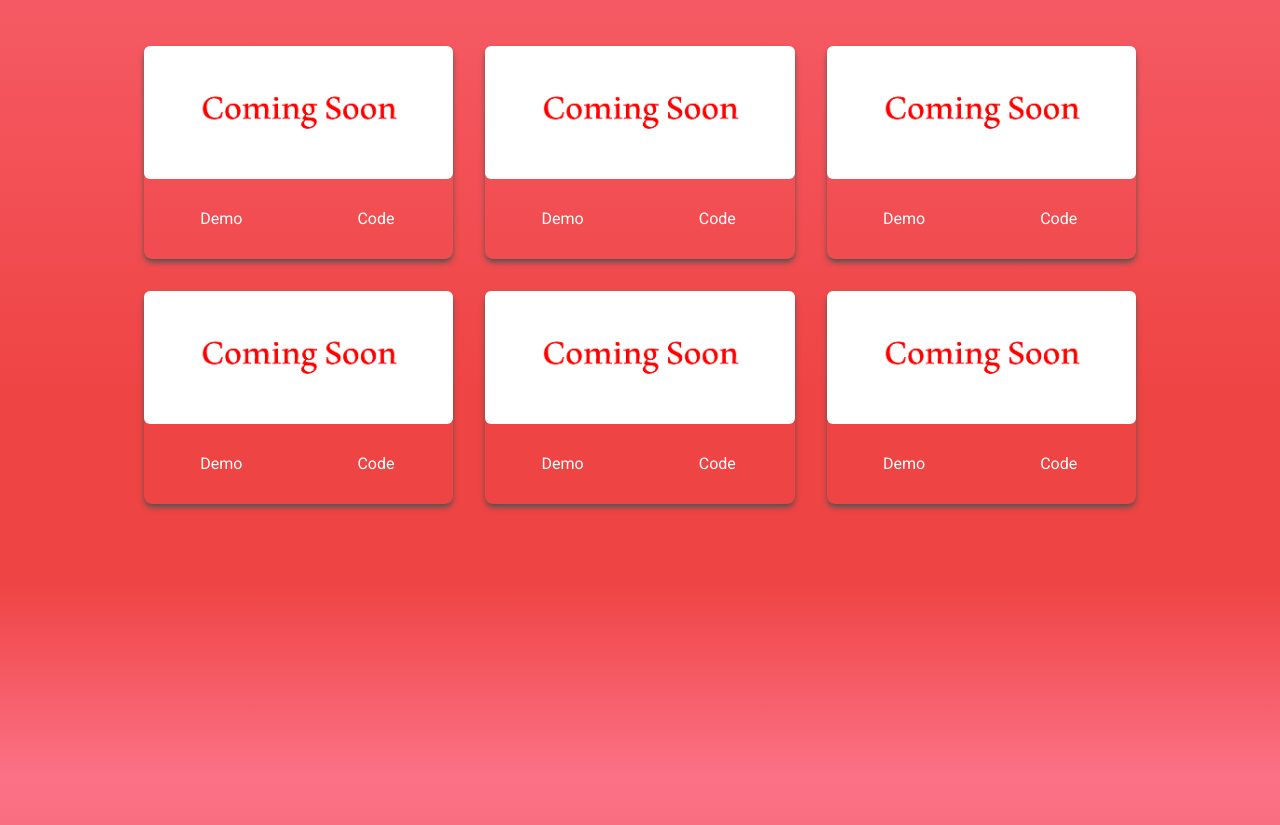
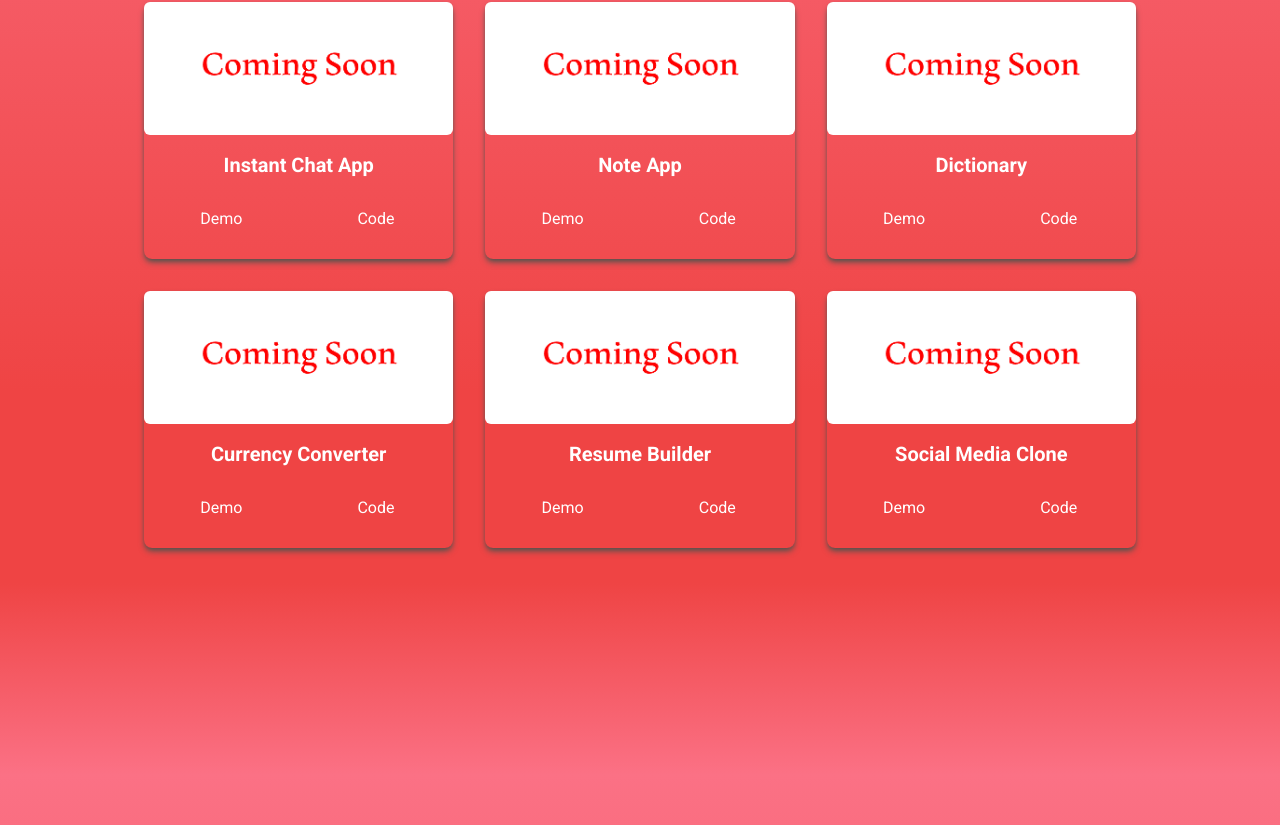
Before and after one commit to Sapereza/ePortfolio, a React (Vite) app: page / in a window 1280 px wide. Shown: the part 2393-3218 px from the top of the page. Built offline with nearby package versions, Linux system fonts and the light colour scheme.

Commit message:
Edited the names of projects in the portfolio section that will be posted soon. The order of projects is the order that they will be uploaded in. Projects may take some time to develop; However the first one will be up by the end of 2023.

```diff
--- a/src/components/Portfolio.jsx
+++ b/src/components/Portfolio.jsx
@@ -12,36 +12,42 @@ const Portfolio = () => {
         {
             id: 1,
             src: ComingSoon,
+            name: 'Instant Chat App',
             demo: 'https://sarah-portfolio-alpha.vercel.app/',
             code: 'https://github.com/Sapereza/sarah-portfolio',
 
         },
         {
             id: 2,
+            name: 'Note App',
             src: ComingSoon,
             demo: 'https://github.com/Sapereza/sarah-portfolio',
             code: 'https://github.com/Sapereza/sarah-portfolio',
         },
         {
             id: 3,
+            name: 'Dictionary',
             src: ComingSoon,
             demo: 'https://github.com/Sapereza/sarah-portfolio',
             code: 'https://github.com/Sapereza/sarah-portfolio',
         },
         {
             id: 4,
+            name: 'Currency Converter',
             src: ComingSoon,
             demo: 'https://github.com/Sapereza/sarah-portfolio',
             code: 'https://github.com/Sapereza/sarah-portfolio',
         },
         {
             id: 5,
+            name: 'Resume Builder',
             src: ComingSoon,
             demo: 'https://github.com/Sapereza/sarah-portfolio',
             code: 'https://github.com/Sapereza/sarah-portfolio',
         },
         {
             id: 6,
+            name: 'Social Media Clone',
             src: ComingSoon,
             demo: 'https://github.com/Sapereza/sarah-portfolio',
             code: 'https://github.com/Sapereza/sarah-portfolio',
@@ -61,11 +67,14 @@ const Portfolio = () => {
 
             <div className="grid sm:grid-cols-2 md:grid-cols-3 gap-8 px-12 sm:px-0">
 
-                {portfolios.map(({id, src, demo, code}) =>
+                {portfolios.map(({id, src, name, demo, code}) =>
                     (
 
                         <div key={id}  className="shadow-md shadow-stone-600 rounded-lg">
                             <img src={src} alt="" className="rounded-md duration-200 hover:scale-105"/>
+                            <div className="flex justify-center pt-4 px-6 font-bold text-xl">
+                                {name}
+                            </div>
                             <div className="flex items-center justify-center">
                                 <button className="w-1/2 px-6 py-3 m-4 duration-200 hover:scale-110">
                                 <a href={demo}>Demo</a>
```
